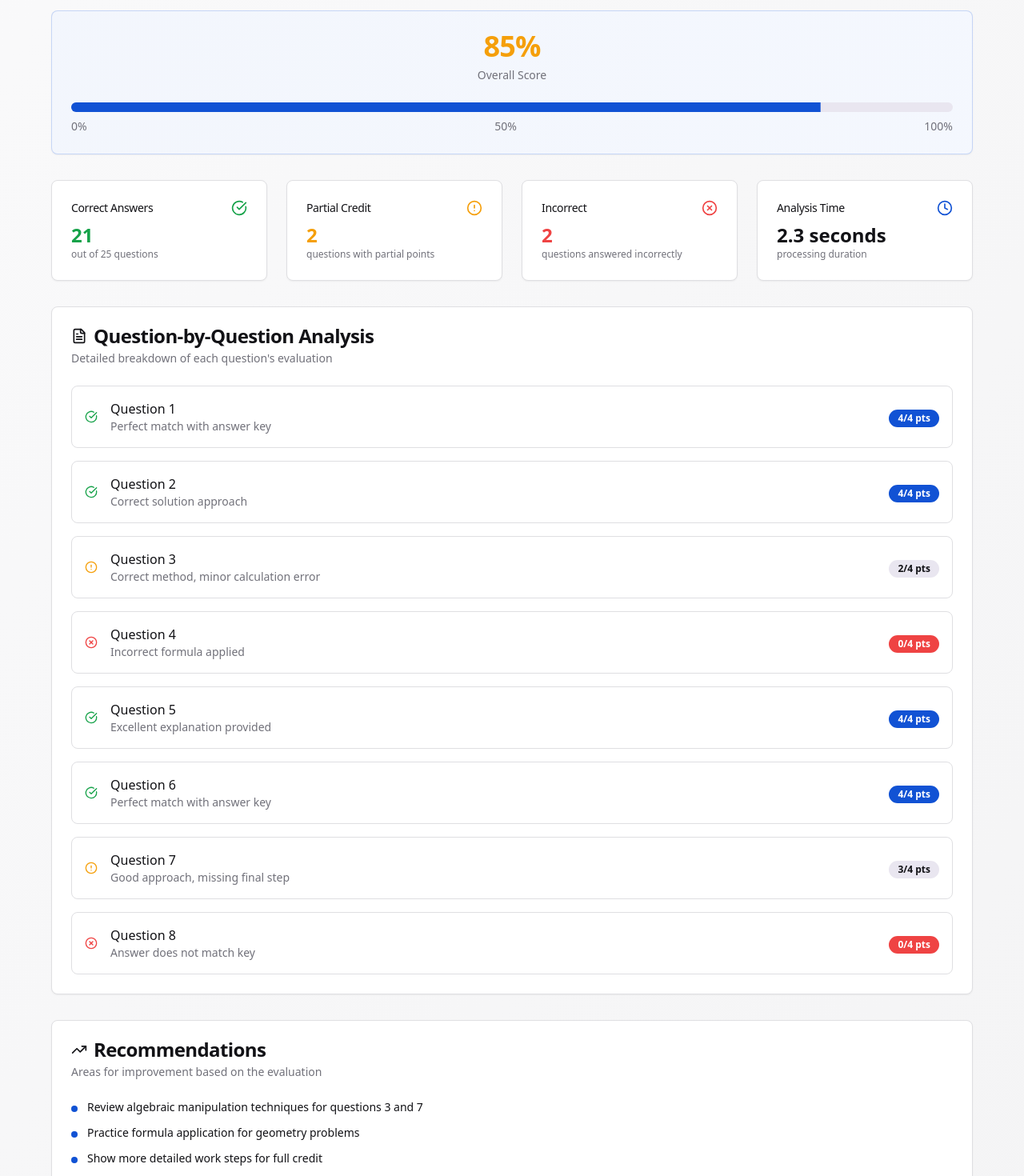
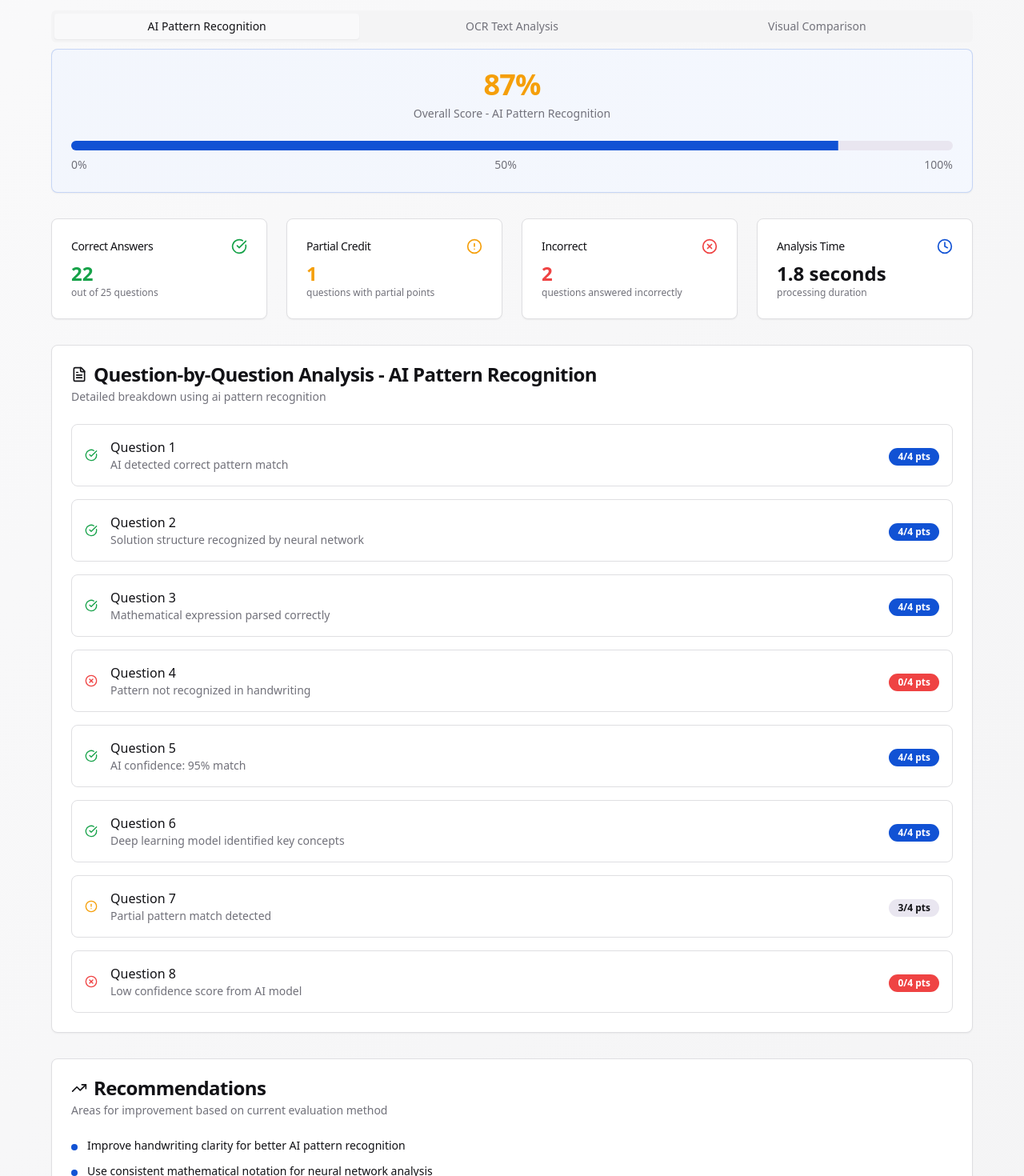
Before and after one commit to Cerin456/kiosk-scan, a React (Vite) app: page /results in a window 1280 px wide. Shown: the part 180-1650 px from the top of the page at 80% size. Built offline with nearby package versions, Linux system fonts and the light colour scheme.

Commit message:
Refactor results display
Update the results page to show different evaluation outcomes based on the methods used.

```diff
--- a/src/pages/Results.tsx
+++ b/src/pages/Results.tsx
@@ -1,7 +1,9 @@
+import { useState } from "react";
 import { Card, CardContent, CardDescription, CardHeader, CardTitle } from "@/components/ui/card";
 import { Button } from "@/components/ui/button";
 import { Badge } from "@/components/ui/badge";
 import { Progress } from "@/components/ui/progress";
+import { Tabs, TabsContent, TabsList, TabsTrigger } from "@/components/ui/tabs";
 import Layout from "@/components/Layout";
 import {
   Download,
@@ -15,26 +17,69 @@ import {
 } from "lucide-react";
 
 const Results = () => {
-  const results = {
-    overallScore: 85,
+  const evaluationMethods = {
+    "AI Pattern Recognition": {
+      overallScore: 87,
       totalQuestions: 25,
-    correctAnswers: 21,
-    partialCredit: 2,
+      correctAnswers: 22,
+      partialCredit: 1,
       incorrectAnswers: 2,
       timeAnalyzed: "2024-01-15 14:30:22",
-    evaluationTime: "2.3 seconds"
+      evaluationTime: "1.8 seconds",
+      questionResults: [
+        { id: 1, status: "correct", score: 4, maxScore: 4, feedback: "AI detected correct pattern match" },
+        { id: 2, status: "correct", score: 4, maxScore: 4, feedback: "Solution structure recognized by neural network" },
+        { id: 3, status: "correct", score: 4, maxScore: 4, feedback: "Mathematical expression parsed correctly" },
+        { id: 4, status: "incorrect", score: 0, maxScore: 4, feedback: "Pattern not recognized in handwriting" },
+        { id: 5, status: "correct", score: 4, maxScore: 4, feedback: "AI confidence: 95% match" },
+        { id: 6, status: "correct", score: 4, maxScore: 4, feedback: "Deep learning model identified key concepts" },
+        { id: 7, status: "partial", score: 3, maxScore: 4, feedback: "Partial pattern match detected" },
+        { id: 8, status: "incorrect", score: 0, maxScore: 4, feedback: "Low confidence score from AI model" },
+      ]
+    },
+    "OCR Text Analysis": {
+      overallScore: 82,
+      totalQuestions: 25,
+      correctAnswers: 20,
+      partialCredit: 3,
+      incorrectAnswers: 2,
+      timeAnalyzed: "2024-01-15 14:30:22",
+      evaluationTime: "3.1 seconds",
+      questionResults: [
+        { id: 1, status: "correct", score: 4, maxScore: 4, feedback: "Text extraction successful, exact match" },
+        { id: 2, status: "correct", score: 4, maxScore: 4, feedback: "OCR confidence: 98%" },
+        { id: 3, status: "partial", score: 2, maxScore: 4, feedback: "Some characters misread by OCR" },
+        { id: 4, status: "incorrect", score: 0, maxScore: 4, feedback: "Handwriting too unclear for OCR" },
+        { id: 5, status: "correct", score: 4, maxScore: 4, feedback: "Clear text, perfect recognition" },
+        { id: 6, status: "correct", score: 4, maxScore: 4, feedback: "Mathematical symbols detected correctly" },
+        { id: 7, status: "partial", score: 3, maxScore: 4, feedback: "Minor text recognition errors" },
+        { id: 8, status: "partial", score: 2, maxScore: 4, feedback: "Partial character recognition" },
+      ]
+    },
+    "Visual Comparison": {
+      overallScore: 78,
+      totalQuestions: 25,
+      correctAnswers: 19,
+      partialCredit: 2,
+      incorrectAnswers: 4,
+      timeAnalyzed: "2024-01-15 14:30:22",
+      evaluationTime: "4.2 seconds",
+      questionResults: [
+        { id: 1, status: "correct", score: 4, maxScore: 4, feedback: "Visual layout matches reference perfectly" },
+        { id: 2, status: "correct", score: 4, maxScore: 4, feedback: "Shape and structure recognition successful" },
+        { id: 3, status: "incorrect", score: 0, maxScore: 4, feedback: "Visual differences detected in solution format" },
+        { id: 4, status: "incorrect", score: 0, maxScore: 4, feedback: "Diagram structure does not match" },
+        { id: 5, status: "correct", score: 4, maxScore: 4, feedback: "Visual elements align with answer key" },
+        { id: 6, status: "correct", score: 4, maxScore: 4, feedback: "Geometric shapes recognized correctly" },
+        { id: 7, status: "partial", score: 2, maxScore: 4, feedback: "Some visual elements match" },
+        { id: 8, status: "partial", score: 3, maxScore: 4, feedback: "Good visual similarity, minor differences" },
+      ]
+    }
   };
 
-  const questionResults = [
-    { id: 1, status: "correct", score: 4, maxScore: 4, feedback: "Perfect match with answer key" },
-    { id: 2, status: "correct", score: 4, maxScore: 4, feedback: "Correct solution approach" },
-    { id: 3, status: "partial", score: 2, maxScore: 4, feedback: "Correct method, minor calculation error" },
-    { id: 4, status: "incorrect", score: 0, maxScore: 4, feedback: "Incorrect formula applied" },
-    { id: 5, status: "correct", score: 4, maxScore: 4, feedback: "Excellent explanation provided" },
-    { id: 6, status: "correct", score: 4, maxScore: 4, feedback: "Perfect match with answer key" },
-    { id: 7, status: "partial", score: 3, maxScore: 4, feedback: "Good approach, missing final step" },
-    { id: 8, status: "incorrect", score: 0, maxScore: 4, feedback: "Answer does not match key" },
-  ];
+  const [selectedMethod, setSelectedMethod] = useState<keyof typeof evaluationMethods>("AI Pattern Recognition");
+  const results = evaluationMethods[selectedMethod];
+  const questionResults = results.questionResults;
 
   const getStatusIcon = (status: string) => {
     switch (status) {
@@ -63,7 +108,7 @@ const Results = () => {
           <div>
             <h1 className="text-3xl font-bold tracking-tight">Evaluation Results</h1>
             <p className="text-muted-foreground">
-              Detailed analysis of the answer sheet evaluation
+              Compare results across different evaluation methods
             </p>
           </div>
           <div className="flex space-x-2">
@@ -78,18 +123,29 @@ const Results = () => {
           </div>
         </div>
 
+        {/* Method Selection */}
+        <Tabs value={selectedMethod} onValueChange={(value) => setSelectedMethod(value as keyof typeof evaluationMethods)}>
+          <TabsList className="grid w-full grid-cols-3">
+            <TabsTrigger value="AI Pattern Recognition">AI Pattern Recognition</TabsTrigger>
+            <TabsTrigger value="OCR Text Analysis">OCR Text Analysis</TabsTrigger>
+            <TabsTrigger value="Visual Comparison">Visual Comparison</TabsTrigger>
+          </TabsList>
+
+          {Object.entries(evaluationMethods).map(([method, methodResults]) => (
+            <TabsContent key={method} value={method} className="space-y-8">
+
               {/* Overall Score */}
               <Card className="bg-gradient-to-r from-primary/5 to-primary-glow/5 border-primary/20">
                 <CardHeader className="text-center">
                   <CardTitle className="text-4xl font-bold">
-              <span className={getScoreColor(results.overallScore)}>
-                {results.overallScore}%
+                    <span className={getScoreColor(methodResults.overallScore)}>
+                      {methodResults.overallScore}%
                     </span>
                   </CardTitle>
-            <CardDescription>Overall Score</CardDescription>
+                  <CardDescription>Overall Score - {method}</CardDescription>
                 </CardHeader>
                 <CardContent>
-            <Progress value={results.overallScore} className="w-full h-3" />
+                  <Progress value={methodResults.overallScore} className="w-full h-3" />
                   <div className="flex justify-between text-sm text-muted-foreground mt-2">
                     <span>0%</span>
                     <span>50%</span>
@@ -106,9 +162,9 @@ const Results = () => {
                     <CheckCircle className="w-5 h-5 text-success" />
                   </CardHeader>
                   <CardContent>
-              <div className="text-2xl font-bold text-success">{results.correctAnswers}</div>
+                    <div className="text-2xl font-bold text-success">{methodResults.correctAnswers}</div>
                     <p className="text-xs text-muted-foreground">
-                out of {results.totalQuestions} questions
+                      out of {methodResults.totalQuestions} questions
                     </p>
                   </CardContent>
                 </Card>
@@ -119,7 +175,7 @@ const Results = () => {
                     <AlertCircle className="w-5 h-5 text-warning" />
                   </CardHeader>
                   <CardContent>
-              <div className="text-2xl font-bold text-warning">{results.partialCredit}</div>
+                    <div className="text-2xl font-bold text-warning">{methodResults.partialCredit}</div>
                     <p className="text-xs text-muted-foreground">
                       questions with partial points
                     </p>
@@ -132,7 +188,7 @@ const Results = () => {
                     <XCircle className="w-5 h-5 text-destructive" />
                   </CardHeader>
                   <CardContent>
-              <div className="text-2xl font-bold text-destructive">{results.incorrectAnswers}</div>
+                    <div className="text-2xl font-bold text-destructive">{methodResults.incorrectAnswers}</div>
                     <p className="text-xs text-muted-foreground">
                       questions answered incorrectly
                     </p>
@@ -145,7 +201,7 @@ const Results = () => {
                     <Clock className="w-5 h-5 text-primary" />
                   </CardHeader>
                   <CardContent>
-              <div className="text-2xl font-bold">{results.evaluationTime}</div>
+                    <div className="text-2xl font-bold">{methodResults.evaluationTime}</div>
                     <p className="text-xs text-muted-foreground">
                       processing duration
                     </p>
@@ -158,15 +214,15 @@ const Results = () => {
                 <CardHeader>
                   <CardTitle className="flex items-center space-x-2">
                     <FileText className="w-5 h-5" />
-              <span>Question-by-Question Analysis</span>
+                    <span>Question-by-Question Analysis - {method}</span>
                   </CardTitle>
                   <CardDescription>
-              Detailed breakdown of each question's evaluation
+                    Detailed breakdown using {method.toLowerCase()}
                   </CardDescription>
                 </CardHeader>
                 <CardContent>
                   <div className="space-y-4">
-              {questionResults.map((question) => (
+                    {methodResults.questionResults.map((question) => (
                       <div
                         key={question.id}
                         className="flex items-center justify-between p-4 border rounded-lg hover:bg-accent/50 transition-colors"
@@ -196,6 +252,9 @@ const Results = () => {
                   </div>
                 </CardContent>
               </Card>
+            </TabsContent>
+          ))}
+        </Tabs>
 
         {/* Recommendations */}
         <Card>
@@ -205,23 +264,47 @@ const Results = () => {
               <span>Recommendations</span>
             </CardTitle>
             <CardDescription>
-              Areas for improvement based on the evaluation
+              Areas for improvement based on current evaluation method
             </CardDescription>
           </CardHeader>
           <CardContent>
             <div className="space-y-3">
+              {selectedMethod === "AI Pattern Recognition" && (
+                <>
                   <div className="flex items-start space-x-3">
                     <div className="w-2 h-2 bg-primary rounded-full mt-2"></div>
-                <p className="text-sm">Review algebraic manipulation techniques for questions 3 and 7</p>
+                    <p className="text-sm">Improve handwriting clarity for better AI pattern recognition</p>
                   </div>
                   <div className="flex items-start space-x-3">
                     <div className="w-2 h-2 bg-primary rounded-full mt-2"></div>
-                <p className="text-sm">Practice formula application for geometry problems</p>
+                    <p className="text-sm">Use consistent mathematical notation for neural network analysis</p>
+                  </div>
+                </>
+              )}
+              {selectedMethod === "OCR Text Analysis" && (
+                <>
+                  <div className="flex items-start space-x-3">
+                    <div className="w-2 h-2 bg-primary rounded-full mt-2"></div>
+                    <p className="text-sm">Write more clearly to improve OCR text recognition accuracy</p>
                   </div>
                   <div className="flex items-start space-x-3">
                     <div className="w-2 h-2 bg-primary rounded-full mt-2"></div>
-                <p className="text-sm">Show more detailed work steps for full credit</p>
+                    <p className="text-sm">Avoid complex mathematical symbols that OCR struggles with</p>
                   </div>
+                </>
+              )}
+              {selectedMethod === "Visual Comparison" && (
+                <>
+                  <div className="flex items-start space-x-3">
+                    <div className="w-2 h-2 bg-primary rounded-full mt-2"></div>
+                    <p className="text-sm">Maintain consistent formatting and layout structure</p>
+                  </div>
+                  <div className="flex items-start space-x-3">
+                    <div className="w-2 h-2 bg-primary rounded-full mt-2"></div>
+                    <p className="text-sm">Draw diagrams clearly with proper proportions</p>
+                  </div>
+                </>
+              )}
             </div>
           </CardContent>
         </Card>
```
Lines whose indentation alone changed are shown as unchanged.
